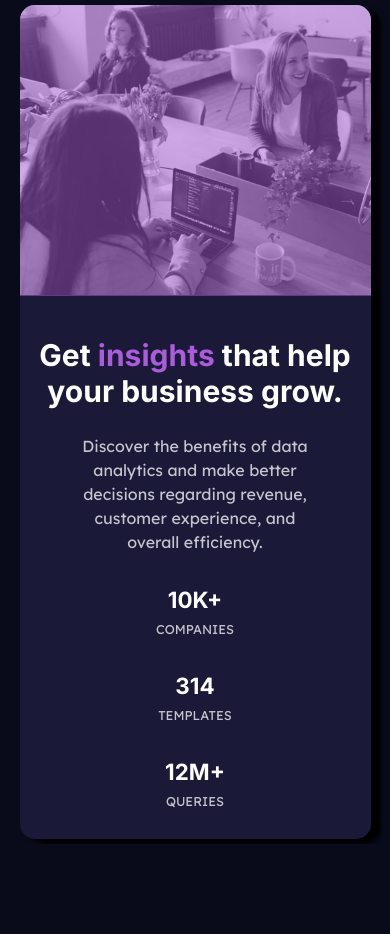
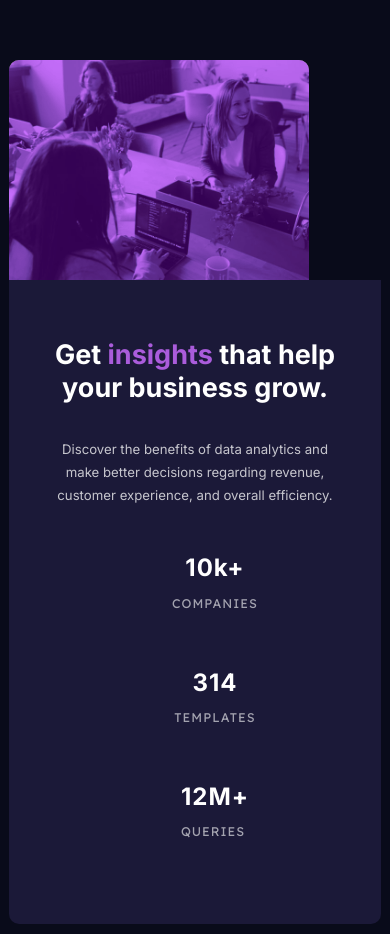
Before and after one commit to dnguye12/Stats-preview-card, a plain HTML site: page index.html in a window 390 px wide. Before the commit the page ends 844 px from the top, so only its background shows below. Drawn offline with Linux system fonts and the light colour scheme.

Commit message:
final fix

```diff
--- a/index.html
+++ b/index.html
@@ -14,31 +14,32 @@
 
 <body>
   <main>
-    <div class="text">
-      <h1>Get <a id="ins">insights</a> that help your business grow.</h1>
-
-      <p id="desc">Discover the benefits of data analytics and make better decisions regarding revenue, customer
-        experience, and overall efficiency.</p>
-
-      <div class="stats">
-        <div>
-          <h3>10k+</h3>
-          <p>companies</p>
-        </div>
-        <div>
-          <h3>314</h3>
-          <p>templates</p>
-        </div>
-        <div>
-          <h3>12m+</h3>
-          <p>queries</p>
-        </div>
+    <section>
+      <h1>Get <span>insights</span> that help your business grow.</h1>
+      <div class="content">
+        <p class="lead">
+          Discover the benefits of data analytics and make better decisions
+          regarding revenue, customer experience, and overall efficiency.
+        </p>
+        <ul>
+          <li>
+            <h2>10k+</h2>
+            <p>companies</p>
+          </li>
+          <li>
+            <h2>314</h2>
+            <p>templates</p>
+          </li>
+          <li>
+            <h2>12M+</h2>
+            <p>queries</p>
+          </li>
+        </ul>
       </div>
+    </section>
+    <div class="bg-img">
+      <div class="overlay"><div class="overlay-2"></div></div>
     </div>
-    <div class="container">
-    <img src="images/image-header-desktop.jpg" alt="header">
-    <div id="overlay"></div>
-  </div>
   </main>
 </body>
 
--- a/styles.css
+++ b/styles.css
@@ -1,170 +1,155 @@
-@import url('https://fonts.googleapis.com/css2?family=Inter:wght@400;700&family=Lexend+Deca&display=swap');
-@import url('https://fonts.googleapis.com/css2?family=Inter:wght@200;300;400;700&display=swap');/*
-font-family: 'Inter', sans-serif;
-font-family: 'Lexend Deca', sans-serif;
-*/
+@import url("https://fonts.googleapis.com/css2?family=Inter:wght@400;700&family=Lexend+Deca&display=swap");
+
 body {
-    box-sizing: border-box;
     margin: 0;
   padding: 0;
+  box-sizing: border-box;
+  font-family: "Inter", sans-serif;
   display: flex;
-    min-height: 100vh;
   justify-content: center;
   align-items: center;
+  min-height: 100vh;
   background-color: hsl(233, 47%, 7%);
-    font-size: 15px;
+  color: white;
+  font-weight: 400;
 }
 
 main {
+  min-width: 600px;
+  z-index: 1;
   display: flex;
-
-    background-color: hsl(244, 38%, 16%);
-    color: white;
-    border-radius: 15px;
-    box-shadow: 10px 5px 5px black;
+  margin: 1em;
 }
 
-main h1 {
-    font-family: 'Inter', sans-serif;
+section {
+  display: flex;
+  flex-direction: column;
+  padding: 5.85em 7em 5.85em 5.85em;
+  width: 570px;
+  min-width: 300px;
+  background: hsl(244, 38%, 16%);
+  border-radius: 10px 0 0 10px;
+}
+
+section h1 {
+  color: white;
+  font-size: 2.25rem;
+  margin-bottom: 0.75em;
   font-weight: 700;
 }
 
-#desc {
-    margin-top: 25px;
-    margin-bottom: 105px;
-    line-height: 1.5em;
-    font-size: 0.8rem;
-
-}
-
-main h3 {
-    font-family: 'Inter', sans-serif;
-}
-
-main p {
-    color: hsla(0, 0%, 100%, 0.75);
-    font-family: 'Lexend Deca', sans-serif;
-    font-weight: 200;
-}
-
-.text {
-    padding: 5%;
-
-}
-
-.text #ins {
+section h1 span {
   color: hsl(277, 64%, 61%);
 }
 
-.stats {
-    display: flex;
-
-    text-transform: uppercase;
+section .content {
+  margin-right: 2em;
 }
 
-.stats h3 {
-    font-size: 1.4rem;
+section .lead {
+  color: hsla(0, 0%, 100%, 0.75);
+  line-height: 1.5em;
+  margin-bottom: 5em;
 }
 
-.stats p {
-    font-size: 0.8rem;
-    font-weight: 200;
+section ul {
+  display: flex;
+  list-style: none;
+  justify-content: space-between;
+  letter-spacing: 1px;
 }
 
-main img {
-    width: 100%;
-    height: 100%;
-    object-fit: cover;
+section ul h2 {
+  color: white;
+  margin-bottom: 0.3em;
 }
 
-.container {
-    position: relative;
+section ul p {
+  font-family: "Lexend Deca", sans-serif;
+  color: hsla(0, 0%, 100%, 0.6);
+  text-transform: uppercase;
+  font-size: 0.75rem;
 }
 
-#overlay {
-    position: absolute;
-    top: 0;
-  bottom: 0;
-  left: 0;
-  right: 0;
-  height: 100%;
-  width: 100%;
-  background-color: hsl(277, 64%, 61%);
-  opacity: 0.5;
+.bg-img {
+  min-height: 10em;
+  width: 540px;
+  min-width: 200px;
+  background: url(images/image-header-desktop.jpg);
+  background-repeat: no-repeat;
+  background-size: cover;
+  border-radius: 0 10px 10px 0;
+  overflow: hidden;
 }
 
-@media(min-width: 481px) {
-    main {
-        flex-direction: row;
-        width: 80%;
-    height: 70%;
+.overlay {
+  background: hsl(277deg, 100%, 50%, 0.42);
+  height: 100%;
 }
 
-    .text {
-        max-width: 50%;
+.overlay-2 {
+  background: hsl(293deg, 42%, 35%, 0.24);
+  height: 100%;
+  mix-blend-mode: color-burn;
 }
 
-    .stats {
-        justify-content: space-between;
-        max-width: 80%;
+@media only screen and (max-width: 1024px) {
+  :root {
+    font-size: 12px;
   }
-
-    .stats h3 {
-        margin-bottom: -10px;
-    }
-
-    .stats p {
-        margin-right: 25px;
-    }
-
-    main img {
-        border-top-right-radius: 15px;
-        border-bottom-right-radius: 15px;
-    }
-
-    #overlay {
-      border-top-right-radius: 15px;
-        border-bottom-right-radius: 15px;
+  section {
+    padding: 3em 4.5em 3em 3em;
   }
 }
 
-@media(max-width: 480px) {
+@media only screen and (max-width: 625px) {
+  body {
+    flex-direction: column;
+  }
   main {
     flex-direction: column-reverse;
-        width: 90%;
-        height: 80%;
+    margin: 10px;
+    min-width: 200px;
+    margin-top: 5em;
   }
-
-    .text {
+  section {
+    padding: 0;
+    padding: 3em;
+    width: 300px;
+    border-radius: 0 0 10px 10px;
+  }
+  section h1,
+  section .lead {
     text-align: center;
   }
-
-    .text #desc {
-        padding: 0 35px;
-        font-size: 1rem;
-        font-weight: 300;
-        margin-bottom: 10px;
+  section .lead {
+    font-size: 1.1rem;
+    margin-bottom: 2em;
+    line-height: 1.75em;
   }
-
-    .stats {
-        justify-content: center;
+  section .content {
+    margin-right: 0;
+  }
+  section ul {
+    flex-direction: column;
     align-items: center;
-        flex-direction: column;
   }
-
-    .stats h3 {
-        margin-bottom: -5px;
+  section ul li {
+    margin-bottom: 2em;
   }
-
-    main img {
-
-        border-top-right-radius: 15px;
-        border-top-left-radius: 15px;
+  section ul h2 {
+    font-size: 2rem;
+    text-align: center;
+    margin-bottom: 0.25em;
   }
-
-    #overlay {
-        height: 99%;
-        border-top-right-radius: 15px;
-        border-top-left-radius: 15px;
+  section ul p {
+    font-size: 1.05rem;
+  }
+  .bg-img {
+    height: 220px;
+    width: 300px;
+    border-radius: 10px 10px 0 0;
+    background: url(images/image-header-mobile.jpg) no-repeat;
+    background-size: contain;
   }
 }
```
Lines whose indentation alone changed are shown as unchanged.
